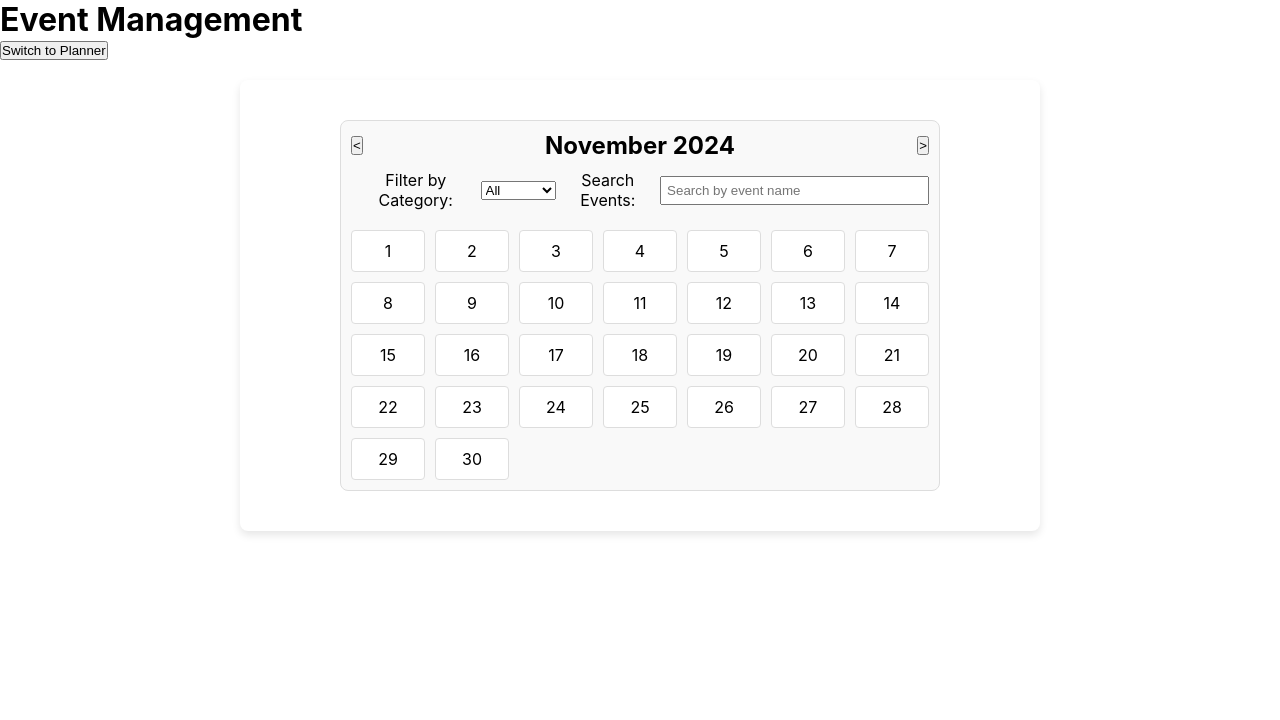
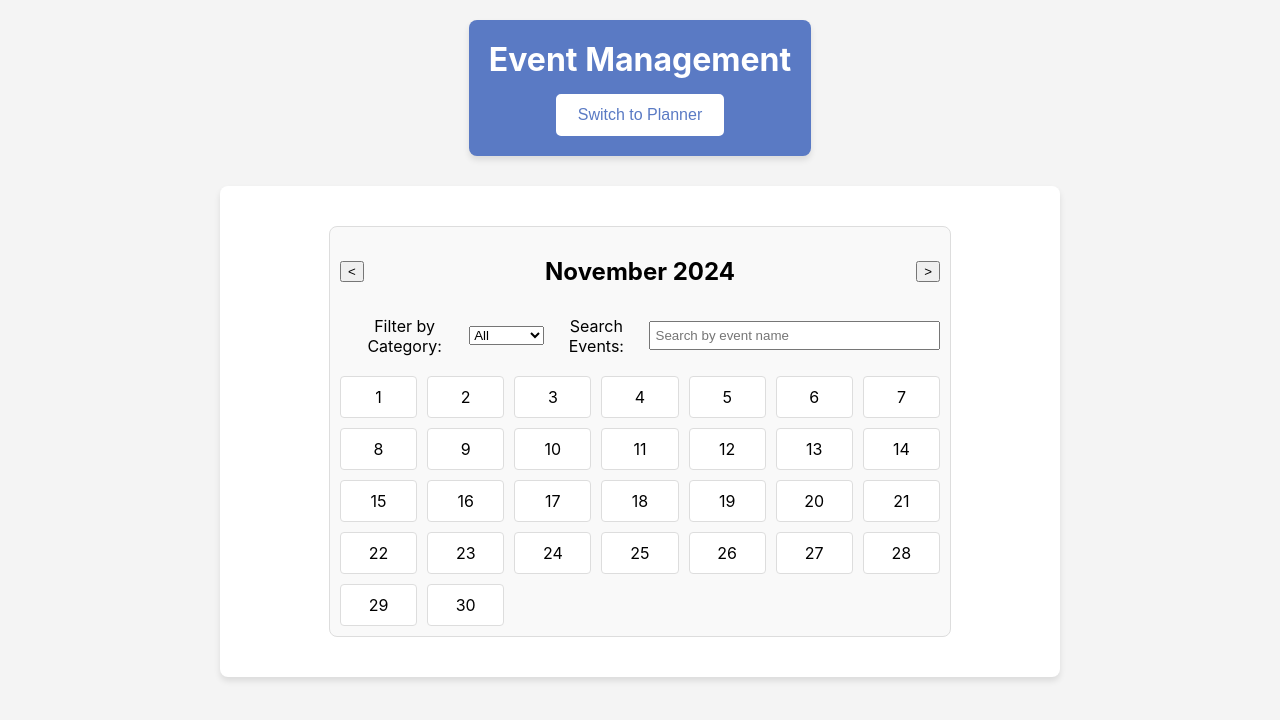
Before and after one commit to jaindravya/Wildcats-Planner, a React (Create React App) app: page / in a window 1280 px wide. Shown: the top 720 px of the page. Built offline with nearby package versions, Linux system fonts and the light colour scheme.

Commit message:
Changed app css

```diff
--- a/src/App.css
+++ b/src/App.css
@@ -1,76 +1,54 @@
-* {
+/* App.css */
+
+.app-container {
+	display: flex;
+	flex-direction: column;
+	align-items: center;
+	text-align: center;
+	min-height: 100vh;
+	background-color: #f4f4f4;
+	padding: 20px;
+  }
+
+  .app-header {
+	display: flex;
+	flex-direction: column;
+	align-items: center;
+	background-color: #5a7ac4;
+	color: white;
+	padding: 20px;
+	border-radius: 8px;
+	box-shadow: 0px 4px 6px rgba(0, 0, 0, 0.1);
+  }
+
+  .app-header h1 {
 	margin: 0;
-	padding: 0;
-	box-sizing: border-box;
-}
+	font-size: 2rem;
+  }
 
-:root {
-	--light: #F9F9F9;
-	--grey: #eee;
-	--dark-grey: #AAAAAA;
-	--green: #00D40C;
+  .app-header button {
+	margin-top: 15px;
+	padding: 10px 20px;
+	font-size: 1rem;
+	color: #5a7ac4;
+	background-color: white;
+	border: 2px solid white;
+	border-radius: 5px;
+	cursor: pointer;
+	transition: background-color 0.3s ease, color 0.3s ease;
+  }
 
-}
+  .app-header button:hover {
+	background-color: #ffffff;
+	color: #5a7ac4;
+  }
 
-#content main {
+  main {
+	margin-top: 30px;
 	width: 100%;
-	padding: 36px 36px;
-	max-height: calc(100vh - 56px);
-	overflow-y: auto;
-}
-
-#content main .title h1 {
-	font-size: 56px;
-	font-weight: 200;
-}
-
-#content main .time li {
-	padding: 12px;
-	display: flex;
-}
-
-#content main .time li .text h3 {
-	font-size: 30px;
-	font-weight: 100;
-}
-
-#content main .list {
-	display: flex;
-	flex-wrap: wrap;
-	margin-top: 36px;
-}
-
-#content main .list table {
-	width: 100%;
-	border-collapse: collapse;
-}
-
-#content main .list table th {
-	padding-bottom: 16px;
-	font-size: 18px;
-	text-align: left;
-	border-bottom: 1px solid var(--grey);
-}
-#content main .list table td {
-	padding: 20px 0;
-}
-
-#content main .list table tbody tr:hover {
-	background: var(--grey);
-}
-
-#content main .list table tr td .status {
-	font-size: 12px;
-  width: 100px;
-	padding: 10px 16px;
-	color: var(--light);
+	max-width: 800px;
+	background-color: white;
+	padding: 20px;
 	border-radius: 8px;
-	font-weight: 500;
-}
-
-#content main .list table tr td .status.completed {
-	background: var(--green);
-}
-#content main .list table tr td .status.pending {
-	background: var(--dark-grey);
-}
+	box-shadow: 0px 4px 6px rgba(0, 0, 0, 0.1);
+  }
--- a/src/Calendar.css
+++ b/src/Calendar.css
@@ -65,10 +65,13 @@
 }
 
 .event-list li {
-  margin: 8px 0;
-  padding: 10px;
-  border-radius: 6px;
-  color: #333; /* Ensure text is visible */
+  background: #f0f0f0;
+  margin: 5px 0;
+  padding: 5px;
+  border-radius: 4px;
+  display: flex;
+  justify-content: space-between;
+  align-items: center;
 }
 
 .category {
```
